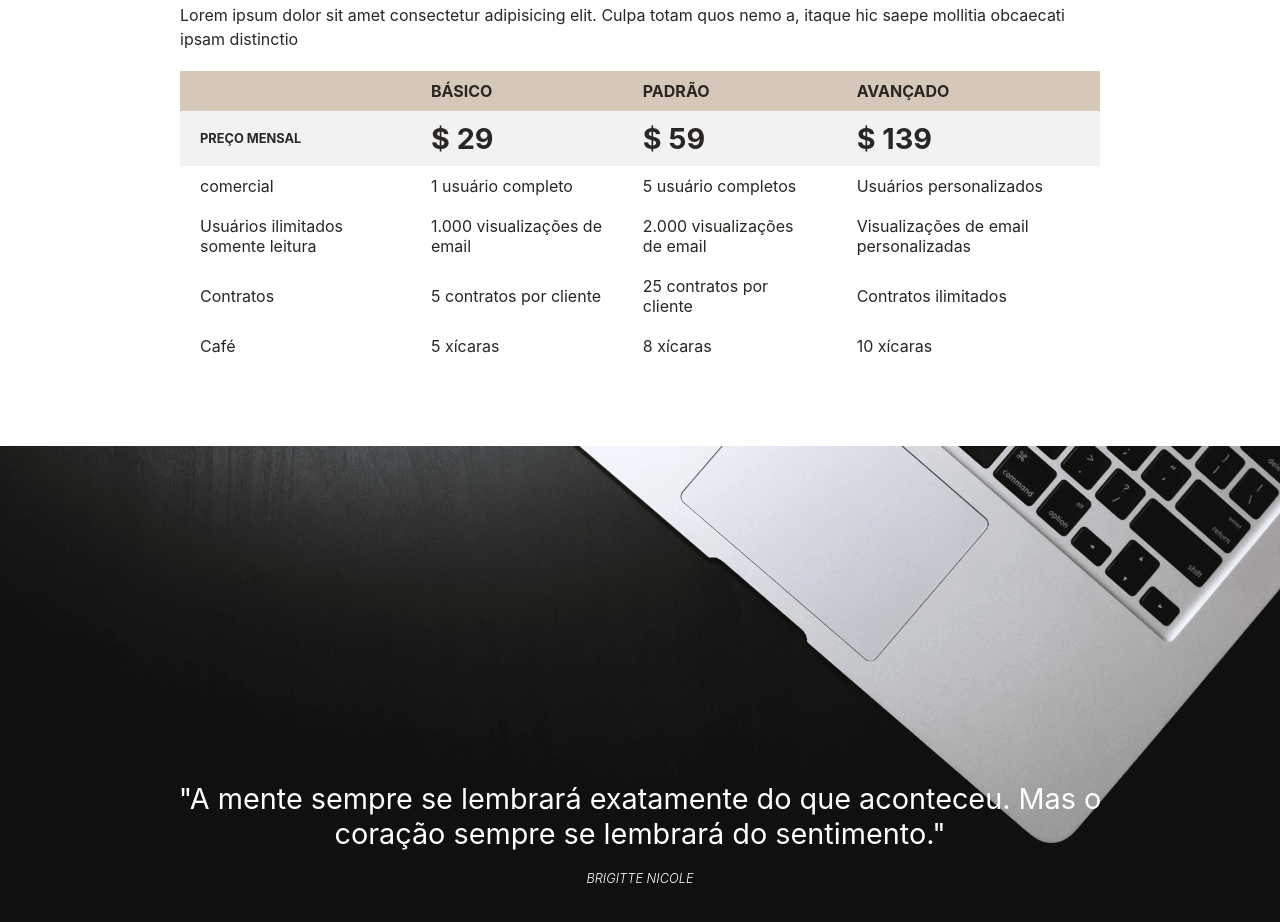
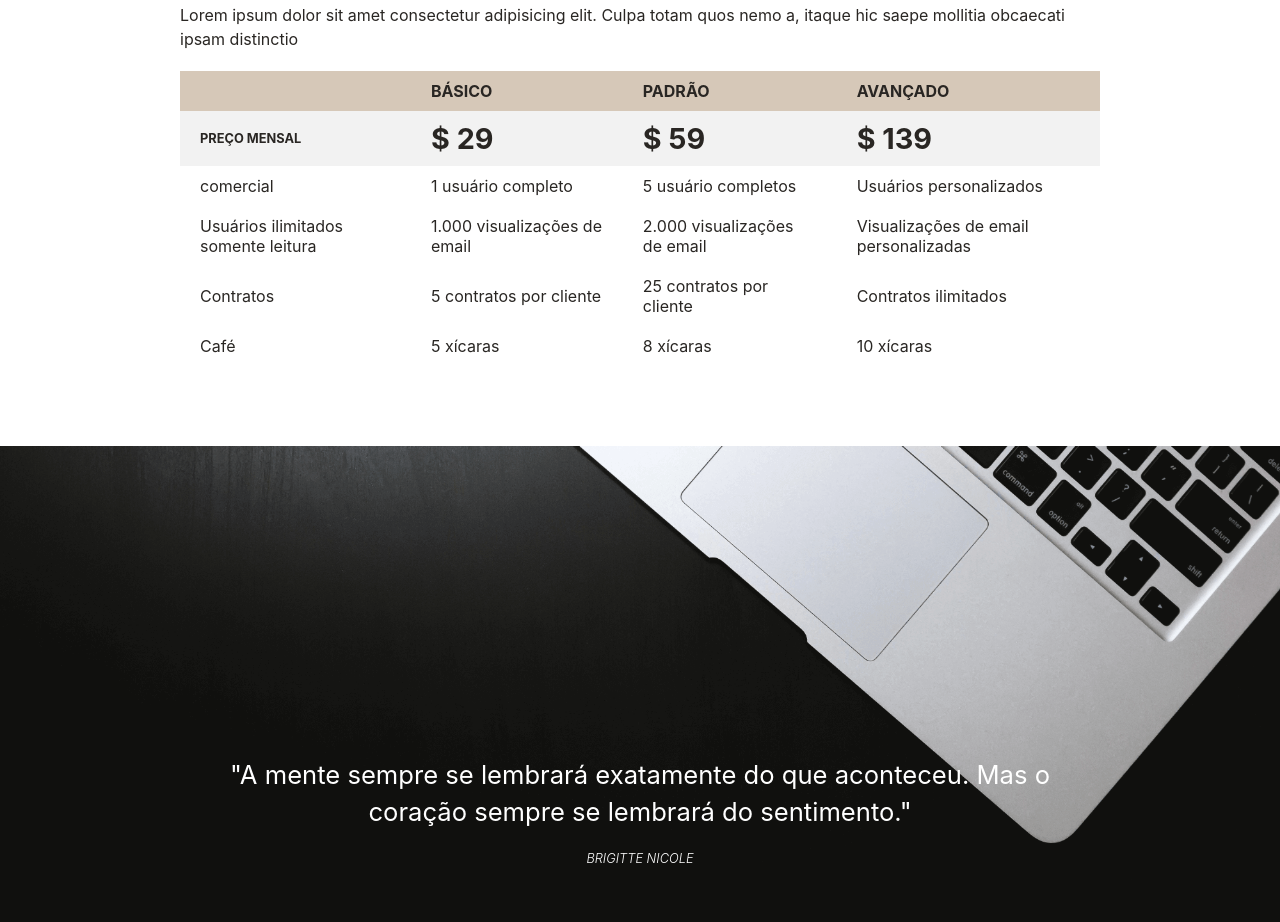
Before and after one commit to LucasVital/atividades, a plain HTML site: page index.html in a window 1280 px wide. Shown: the part 802-1724 px from the top of the page. Drawn offline with Linux system fonts and the light colour scheme.

Commit message:
last commit

```diff
--- a/css/styles.css
+++ b/css/styles.css
@@ -12,6 +12,7 @@
     padding: 0;
     box-sizing: border-box;
 }
+
 /* variáveis */
 :root{
     --primary-color: #d6c8b8;
@@ -27,6 +28,7 @@ body{
     font-family: -apple-system, BlinkMacSystemFont, 'Segoe UI', Roboto, Oxygen, Ubuntu, Cantarell, 'Open Sans', 'Helvetica Neue', sans-serif;
     color: var(--secondary-color);
 }
+
 /* header */
 .header {
     display: flex;
@@ -106,6 +108,7 @@ body{
     margin: 0 auto;
     padding: 20px;
 }
+
 .login__title{
     font-size: 1.2rem;
 }
@@ -127,6 +130,7 @@ body{
     border: 1px solid var(--secondary-color);
     background: var(--primary-color);
 }
+
 .login__button:hover{
     background: var(--primary-color-hover);
     color: var(--primary-color);
@@ -140,6 +144,7 @@ body{
     margin: 0 auto;
     padding: 80px 20px;
 }
+
 .plans__title{
     font-size: 1.2rem;
 }
@@ -175,13 +180,16 @@ body{
 .plans__price{
     background: var(--gray-light-color);
 }
+
 .plans__pay{
     font-weight: bold;
     font-size: .8rem;
 }
+
 .plans--bold{
     font-weight: 700;
 }
+
 .plans__price--font-extra{
     font-size: 1.8rem;
 }
@@ -201,12 +209,14 @@ body{
 .footer__content{
     max-width: 960px;
     margin: 0 auto;
+    padding: 20px;
 }
 
 .footer__blockquote{
     color: var(--white-color);
-    font-size: 1.8rem;
+    font-size: 1.6rem;
     text-align: center;
+    line-height: 2.3rem;
 }
 
 .footer__cite{
--- a/index.html
+++ b/index.html
@@ -22,11 +22,10 @@
             <h1 class="header__title">
                 Novo dia,<br>
                 Novas coisas<br>
-                criativas
+                criativas.
             </h1>
             <a class="header__link" href="#" title="Veja mais">Veja mais</a>
         </div>
-        <!-- <div class="header__bg"></div> -->
     </header>
 
     <!-- login -->
```
